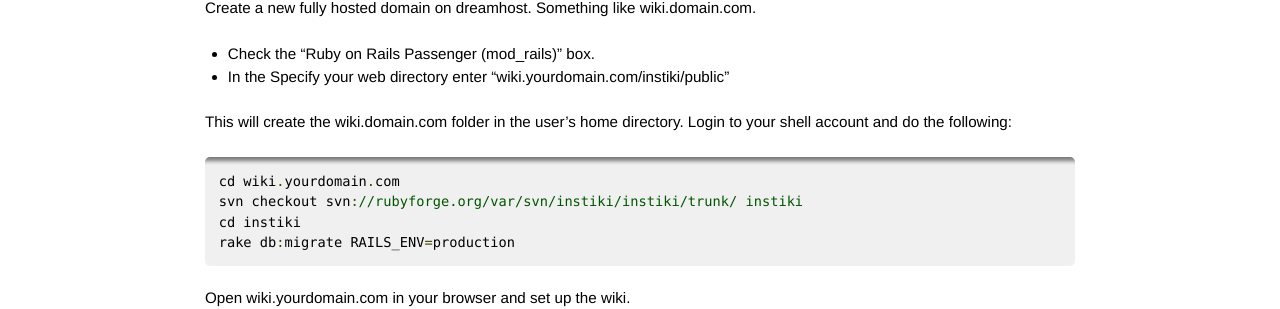
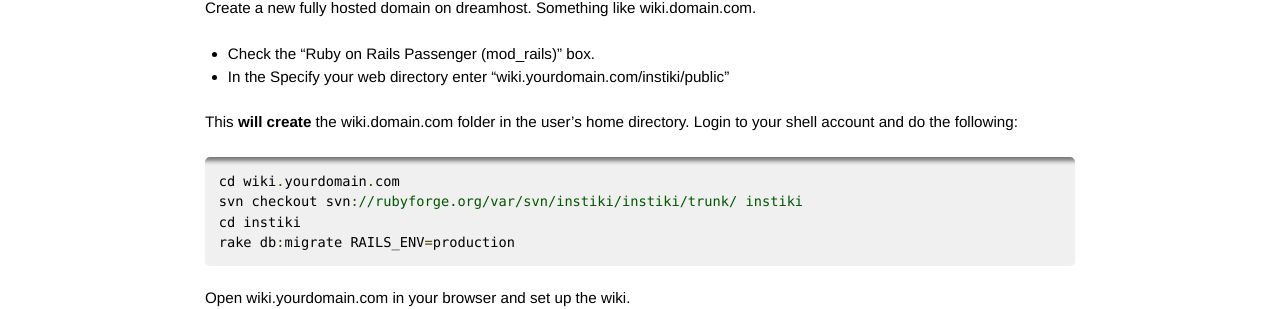
Before and after one commit to csexton/codeography.com, a Jekyll site: the page built from _posts/2008-09-21-instiki-0.13-installation-on-dreamhost-with-passenger.markdown, in a window 1280 px wide. Shown: the part 258-567 px from the top of the page. Built offline with Jekyll 4.4.1, drawn with Linux system fonts in a browser that asks for light colours; nearby versions of some CDN libraries; some web fonts are replaced; comment, search, counter and statistics services are not loaded.

```diff
--- a/_posts/2008-09-21-instiki-0.13-installation-on-dreamhost-with-passenger.markdown
+++ b/_posts/2008-09-21-instiki-0.13-installation-on-dreamhost-with-passenger.markdown
@@ -10,7 +10,7 @@ Create a new fully hosted domain on dreamhost. Something like wiki.domain.com.
  * Check the “Ruby on Rails Passenger (mod_rails)” box.
  * In the Specify your web directory enter “wiki.yourdomain.com/instiki/public”
 
-This will create the wiki.domain.com folder in the user’s home directory. Login to your shell account and do the following:
+This __will create__ the wiki.domain.com folder in the user’s home directory. Login to your shell account and do the following:
 
     cd wiki.yourdomain.com
     svn checkout svn://rubyforge.org/var/svn/instiki/instiki/trunk/ instiki
```
Also changed, not shown: 1 other file.
